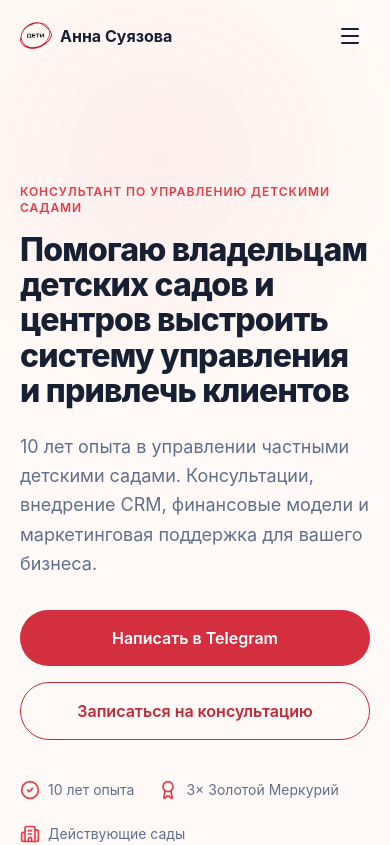
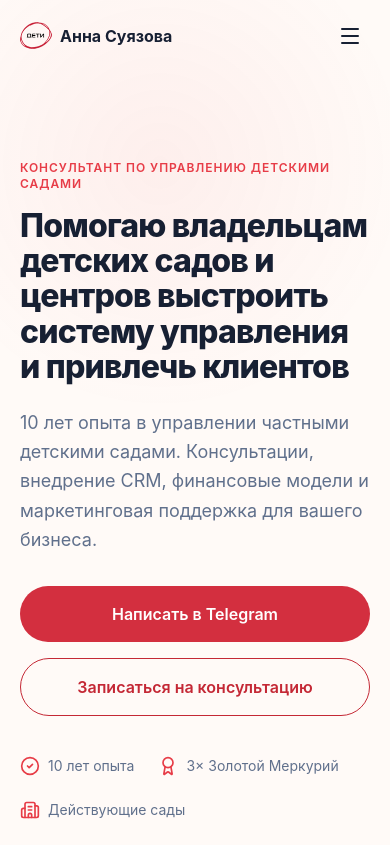
Before and after one commit to suyazov/suyazova.ru, a React (Vite) app: page / in a window 390 px wide. Shown: the top 845 px of the page. Built offline with nearby package versions, Linux system fonts and the light colour scheme.

Commit message:
fix: мобильный Hero, выравнивание текста в кнопках, награды без фиксированной высоты

```diff
--- a/src/sections/About.tsx
+++ b/src/sections/About.tsx
@@ -87,7 +87,7 @@ export function About() {
               {awards.map((award, index) => (
                 <div
                   key={index}
-                  className="scroll-reveal flex items-center gap-3 bg-[#fef2f2] rounded-xl px-5 py-4 h-full"
+                  className="scroll-reveal flex items-center gap-3 bg-[#fef2f2] rounded-xl px-5 py-4"
                 >
                   <Award className="w-5 h-5 text-[#e73c47] flex-shrink-0" />
                   <div>
--- a/src/sections/Hero.tsx
+++ b/src/sections/Hero.tsx
@@ -2,14 +2,14 @@ import { CheckCircle2, Award, Building2 } from 'lucide-react';
 
 export function Hero() {
   return (
-    <section className="relative min-h-[90vh] flex items-center pt-[72px] overflow-hidden bg-[#fffaf7]">
+    <section className="relative min-h-0 md:min-h-[90vh] flex items-start md:items-center pt-[72px] overflow-hidden bg-[#fffaf7]">
       {/* Background decoration */}
       <div
         className="absolute top-[-10%] right-[-5%] w-[500px] h-[500px] rounded-full pointer-events-none animate-hero-bg-scale"
         style={{ background: 'radial-gradient(ellipse at center, rgba(231, 60, 71, 0.06) 0%, transparent 70%)' }}
       />
 
-      <div className="w-full max-w-[1200px] mx-auto px-5 py-16 md:py-24">
+      <div className="w-full max-w-[1200px] mx-auto px-5 py-10 md:py-24">
         <div className="flex flex-col-reverse md:flex-row items-center gap-12 md:gap-16">
           {/* Left column - content */}
           <div className="flex-1 md:max-w-[55%]">
--- a/src/sections/Services.tsx
+++ b/src/sections/Services.tsx
@@ -174,7 +174,7 @@ export function Services() {
                     e.preventDefault();
                     document.querySelector('#contact')?.scrollIntoView({ behavior: 'smooth' });
                   }}
-                  className="inline-flex items-center justify-center gap-2 bg-[#e73c47] hover:bg-[#c42835] text-white font-semibold px-8 py-4 rounded-full transition-colors duration-200"
+                  className="inline-flex items-center justify-center gap-2 bg-[#e73c47] hover:bg-[#c42835] text-white font-semibold px-8 py-4 rounded-full transition-colors duration-200 text-center"
                 >
                   Записаться на консультацию
                 </a>
@@ -182,7 +182,7 @@ export function Services() {
                   href="https://t.me/anna_suyazova"
                   target="_blank"
                   rel="noopener noreferrer"
-                  className="inline-flex items-center justify-center gap-2 border-[1.5px] border-white/30 text-white hover:bg-white/10 font-semibold px-8 py-4 rounded-full transition-colors duration-200"
+                  className="inline-flex items-center justify-center gap-2 border-[1.5px] border-white/30 text-white hover:bg-white/10 font-semibold px-8 py-4 rounded-full transition-colors duration-200 text-center"
                 >
                   Написать в Telegram
                 </a>
```
